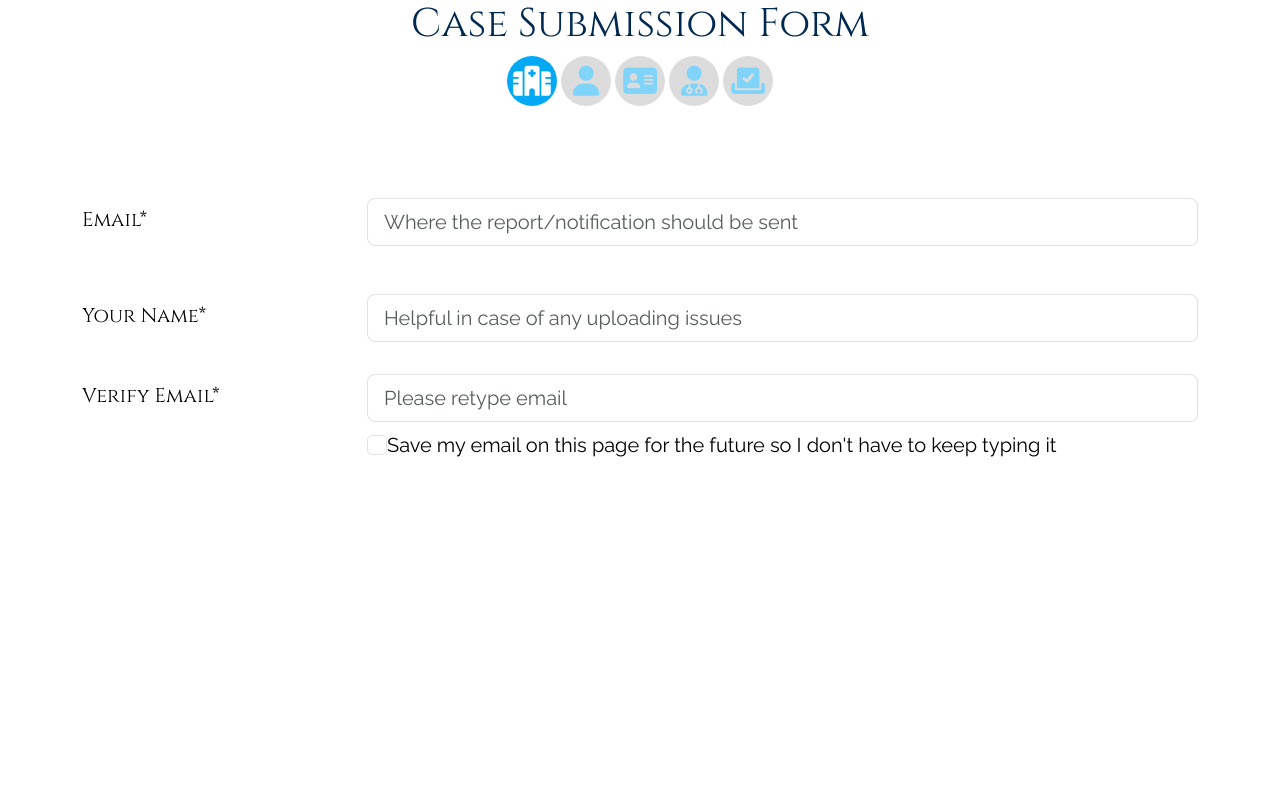
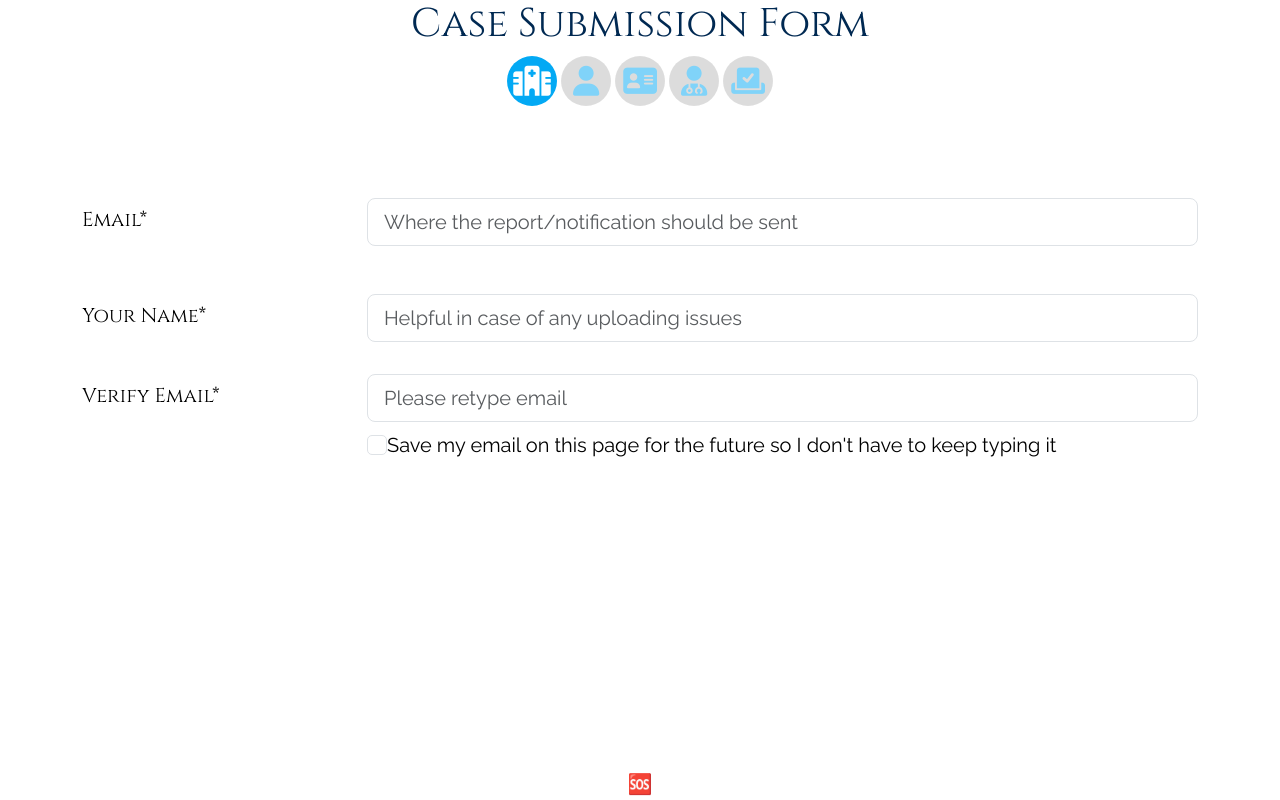
Before and after one commit to asadbilal800/hiomr_app, an Angular app in the folder frontend/: page /home in a window 1280 px wide. Built offline with nearby package versions, Linux system fonts and the light colour scheme.

Commit message:
changes done

```diff
--- a/frontend/src/app/app.routes.ts
+++ b/frontend/src/app/app.routes.ts
@@ -1,5 +1,5 @@
 import { Routes } from '@angular/router';
-import { MainPageComponent } from './components/main-page/main-page.component';
+import { MainPageComponent } from './components/main/main.component';
 
 export const routes: Routes = [
   { path: 'home', component:MainPageComponent },
--- a/frontend/src/app/components/main-page/main-page.component.html
+++ b/frontend/src/app/components/main/main.component.html
@@ -10,3 +10,5 @@
   </div>
 
   <app-email></app-email>
+
+  <app-footer></app-footer>
```
Also changed, not shown: frontend/src/app/components/main-page/main-page.component.ts (deleted, +0 -13 lines), frontend/src/app/components/main/main.component.ts (added, +14 -0 lines), frontend/src/app/components/main/main.component.css (added).
